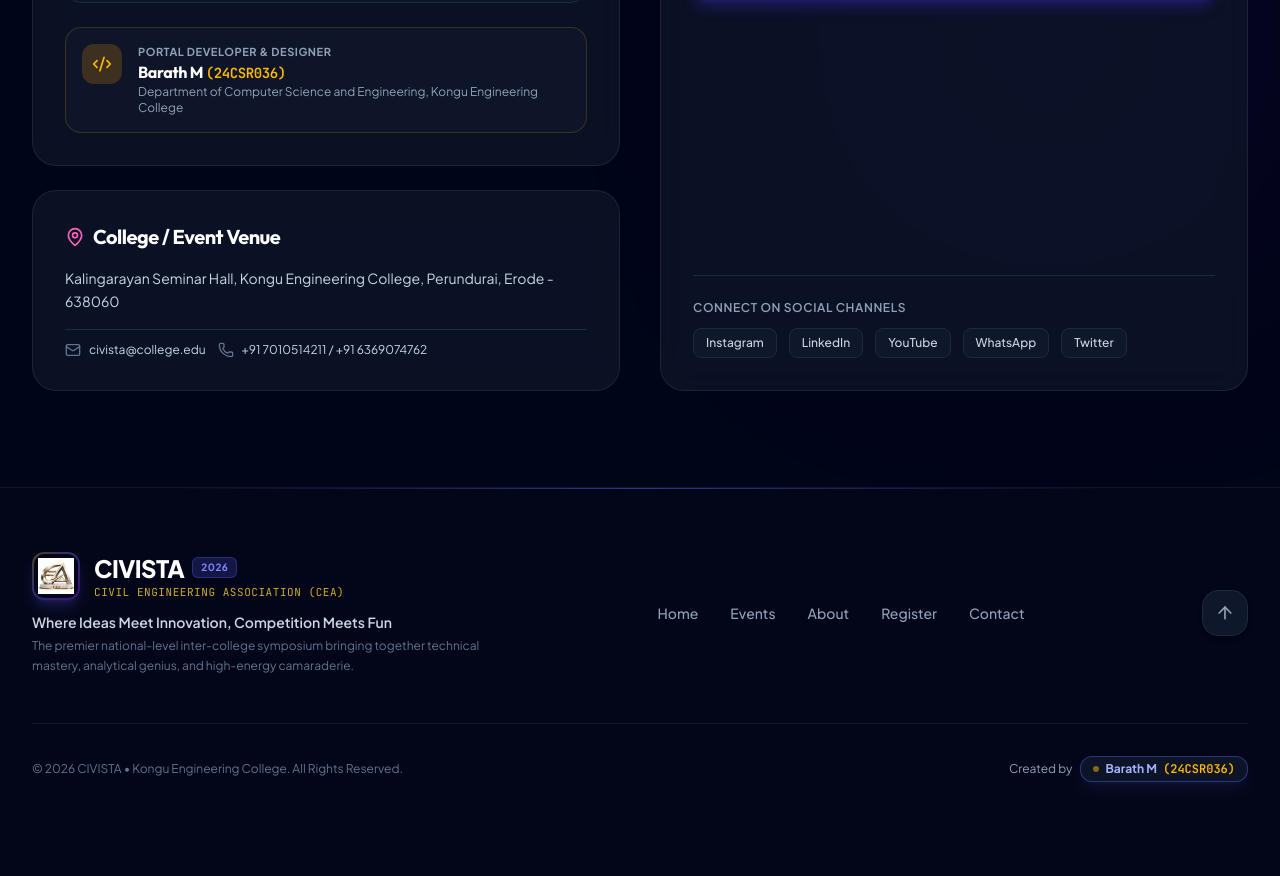
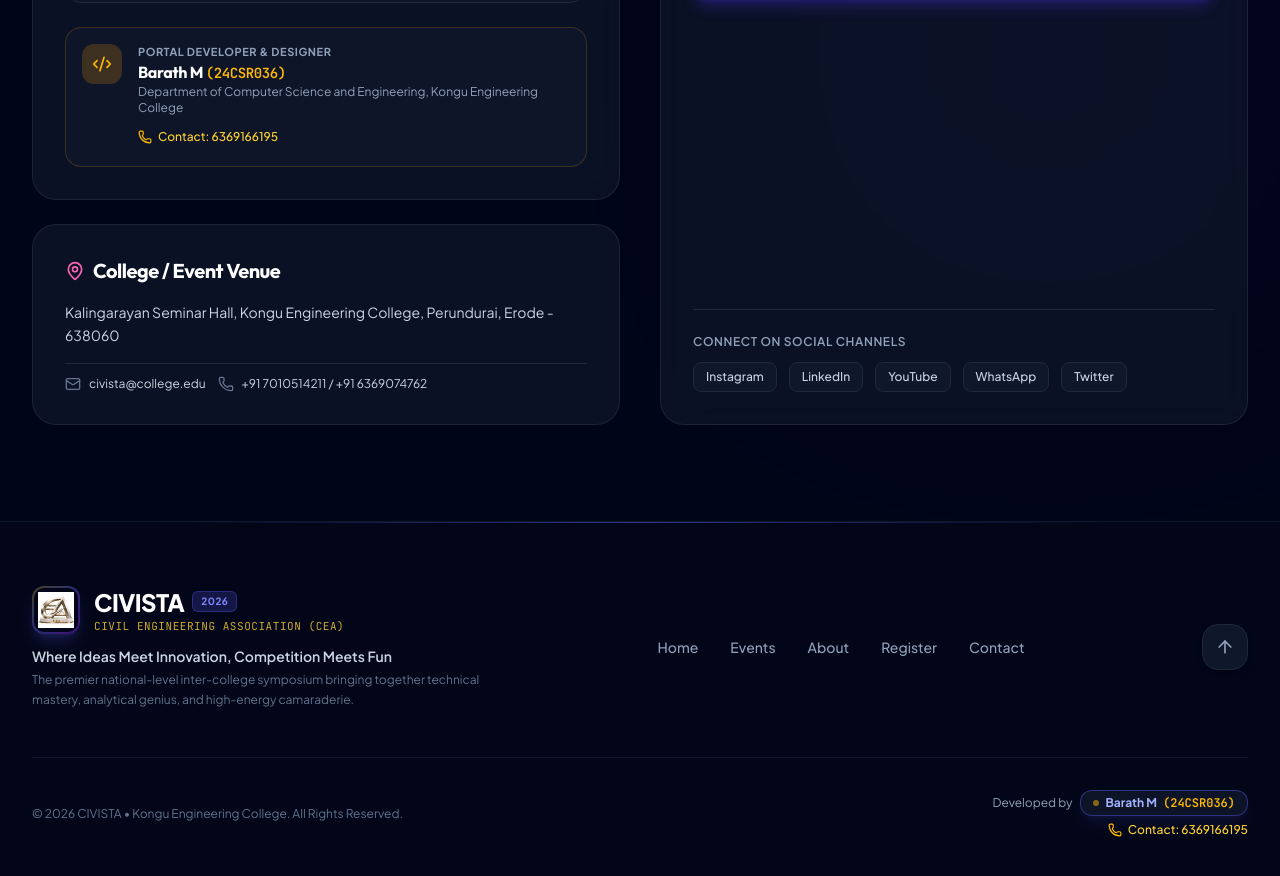
Before and after one commit to barathchinnu/event_managemnet, a React (Vite) app: page / in a window 1280 px wide. Shown: the part 8180-9056 px from the top of the page. Before the commit the page ends 9010 px from the top, so only its background shows below. Built offline with nearby package versions, Linux system fonts and the light colour scheme; no server answers.

Commit message:
changes in the date

```diff
--- a/src/components/Contact.jsx
+++ b/src/components/Contact.jsx
@@ -200,6 +200,15 @@
                   <p className="text-xs text-slate-400">
                     Department of Computer Science and Engineering, Kongu Engineering College
                   </p>
+                  <div className="mt-2.5">
+                    <a
+                      href="tel:+916369166195"
+                      className="inline-flex items-center gap-1.5 text-xs text-amber-300 hover:text-amber-200 transition-colors font-medium"
+                    >
+                      <Phone className="w-3.5 h-3.5 text-amber-400" />
+                      <span>Contact: 6369166195</span>
+                    </a>
+                  </div>
                 </div>
               </div>
             </div>
--- a/src/components/Footer.jsx
+++ b/src/components/Footer.jsx
@@ -1,5 +1,5 @@
 import React from 'react';
-import { ArrowUp, Sparkles, Heart } from 'lucide-react';
+import { ArrowUp, Sparkles, Heart, Phone } from 'lucide-react';
 
 const Footer = ({ onOpenRegister }) => {
   const scrollToTop = () => {
@@ -109,12 +109,21 @@
         {/* Bottom Credits & Copyright */}
         <div className="pt-8 flex flex-col sm:flex-row items-center justify-between gap-4 text-xs text-slate-400">
           <p className="text-slate-500">© 2026 CIVISTA • Kongu Engineering College. All Rights Reserved.</p>
-          <div className="flex items-center gap-2">
-            <span className="text-slate-400">Created by</span>
-            <span className="inline-flex items-center gap-1.5 px-3 py-1 rounded-xl bg-slate-900/90 border border-indigo-500/40 text-indigo-300 font-bold shadow-lg shadow-indigo-500/10">
-              <span className="w-1.5 h-1.5 rounded-full bg-amber-400 animate-pulse"></span>
-              Barath M <span className="text-amber-400 font-mono">(24CSR036)</span>
-            </span>
+          <div className="flex flex-col items-center sm:items-end gap-1.5">
+            <div className="flex items-center gap-2">
+              <span className="text-slate-400">Developed by</span>
+              <span className="inline-flex items-center gap-1.5 px-3 py-1 rounded-xl bg-slate-900/90 border border-indigo-500/40 text-indigo-300 font-bold shadow-lg shadow-indigo-500/10">
+                <span className="w-1.5 h-1.5 rounded-full bg-amber-400 animate-pulse"></span>
+                Barath M <span className="text-amber-400 font-mono">(24CSR036)</span>
+              </span>
+            </div>
+            <a
+              href="tel:+916369166195"
+              className="inline-flex items-center gap-1.5 text-xs text-amber-300 hover:text-amber-200 transition-colors font-medium"
+            >
+              <Phone className="w-3.5 h-3.5 text-amber-400" />
+              <span>Contact: 6369166195</span>
+            </a>
           </div>
         </div>
       </div>
--- a/src/data/events.js
+++ b/src/data/events.js
@@ -264,9 +264,10 @@
     portalDeveloper: {
       name: "Barath M",
       rollNumber: "24CSR036",
+      phone: "+91 6369166195",
       role: "Portal Developer",
-      credit: "Created by Barath M (24CSR036)"
+      credit: "Developed by Barath M (24CSR036)"
     }
   },
-  createdBy: "Created by Barath M (24CSR036)"
+  createdBy: "Developed by Barath M (24CSR036)"
 };
```
Also changed, not shown: public/images/civista-symposium-poster.jpg.
